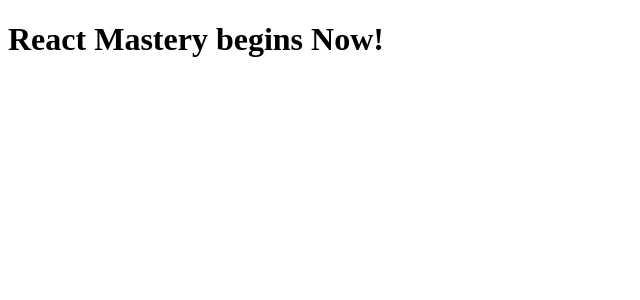
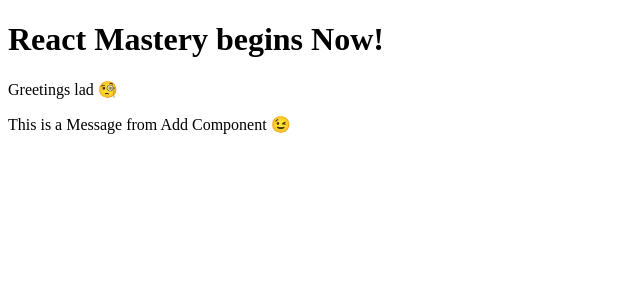
Before and after one commit to ckiroshan/reactapp, a React (Create React App) app: page / in a window 1280 px wide. Shown: the top 300 px of the page, without its empty margins (0-640 px from the left). Built offline with nearby package versions, Linux system fonts and the light colour scheme.

Commit message:
Created 2 new components & imported them on App.js

```diff
--- a/src/App.js
+++ b/src/App.js
@@ -1,5 +1,14 @@
+import Add from "./components/Add";
+import Greetings from "./components/Greetings";
+
 function App() {
-  return <h1>React Mastery begins Now!</h1>;
+  return (
+    <>
+      <h1>React Mastery begins Now!</h1>
+      <Greetings />
+      <Add />
+    </>
+  );
 }
 
 export default App;
--- /dev/null
+++ b/src/components/Add.jsx
@@ -0,0 +1,9 @@
+const Add = () => {
+  return (
+    <div>
+      <p>This is a Message from Add Component 😉</p>
+    </div>
+  );
+};
+
+export default Add;
--- /dev/null
+++ b/src/components/Greetings.jsx
@@ -0,0 +1,9 @@
+const Greetings = () => {
+  return (
+    <div>
+      <p>Greetings lad 🧐</p>
+    </div>
+  );
+};
+
+export default Greetings;
```
